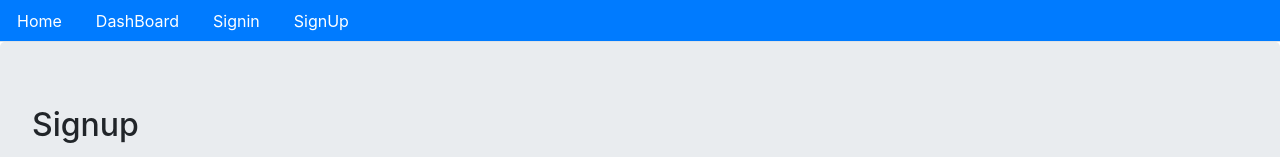
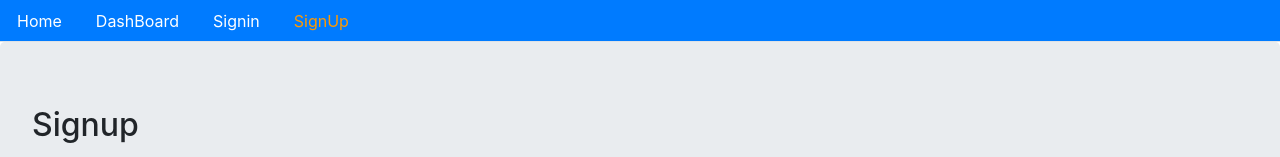
Before and after one commit to ShahanMirza/Ecommerce-frontend, a React (Create React App) app: page /signup in a window 1280 px wide. Shown: the top 157 px of the page. Built offline with nearby package versions, Linux system fonts and the light colour scheme.

Commit message:
Fix case sensitivity

```diff
--- a/src/core/Menu.js
+++ b/src/core/Menu.js
@@ -17,15 +17,15 @@ const Menu=({history})=>(
             <Link className="nav-link" style={isActive( history , '/')} to='/'>Home</Link>
         </li>
         <li className="nav-item">
-            <Link className="nav-link" style={isActive(history,'/Dashboard')} to='/Dasboard'>DashBoard</Link>
+            <Link className="nav-link" style={isActive(history,'/dashboard')} to='/dashboard'>DashBoard</Link>
         </li>
         {!isAuthenticated()&& (
             <Fragment>
         <li className="nav-item">
-        <Link className="nav-link" style={isActive(history, '/Signin')} to='/Signin'>Signin</Link>
+        <Link className="nav-link" style={isActive(history, '/signin')} to='/signin'>Signin</Link>
     </li>
     <li className="nav-item">
-        <Link className="nav-link" style={isActive(history, '/Signup')} to='/Signup'>SignUp</Link>
+        <Link className="nav-link" style={isActive(history, '/signup')} to='/signup'>SignUp</Link>
     </li>
     </Fragment>
         )}
```
Also changed, not shown: 1 other file (tests, documents, lock files or other folders).
